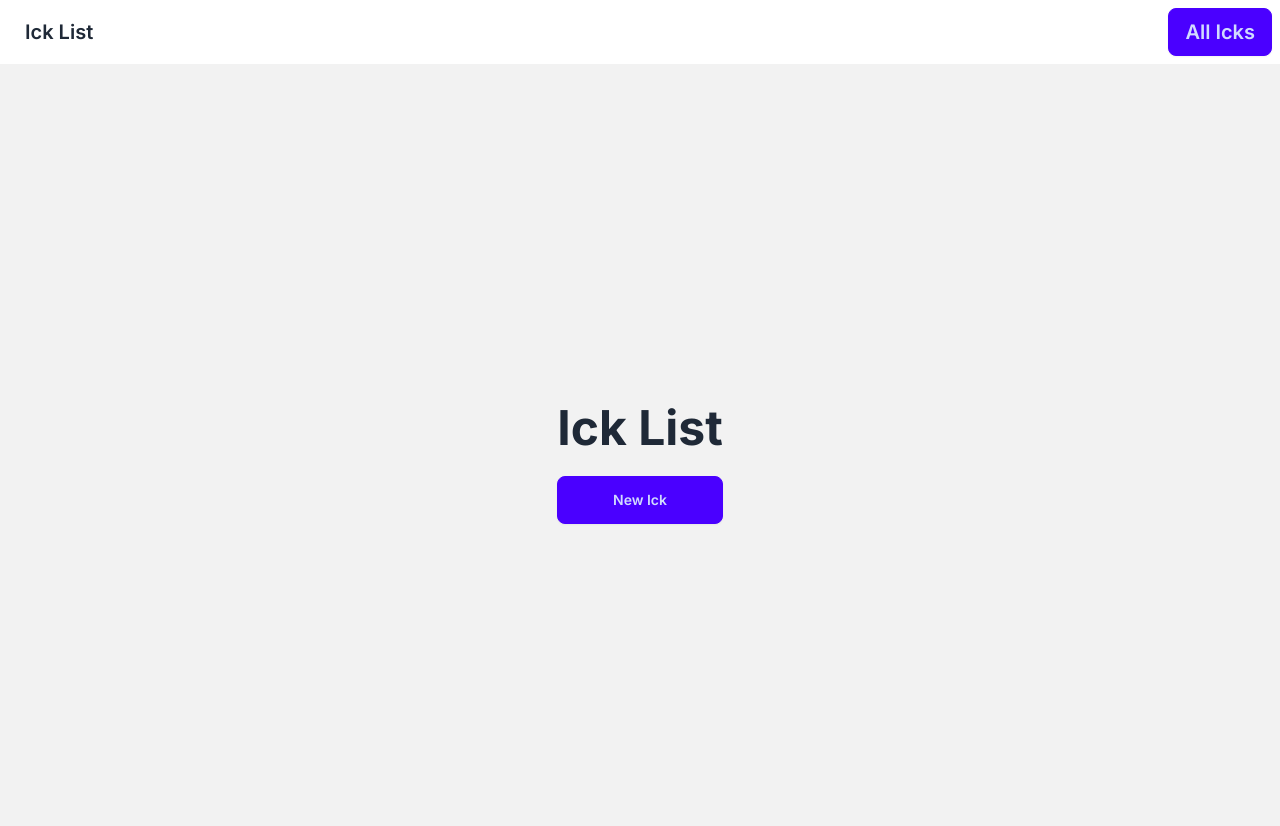
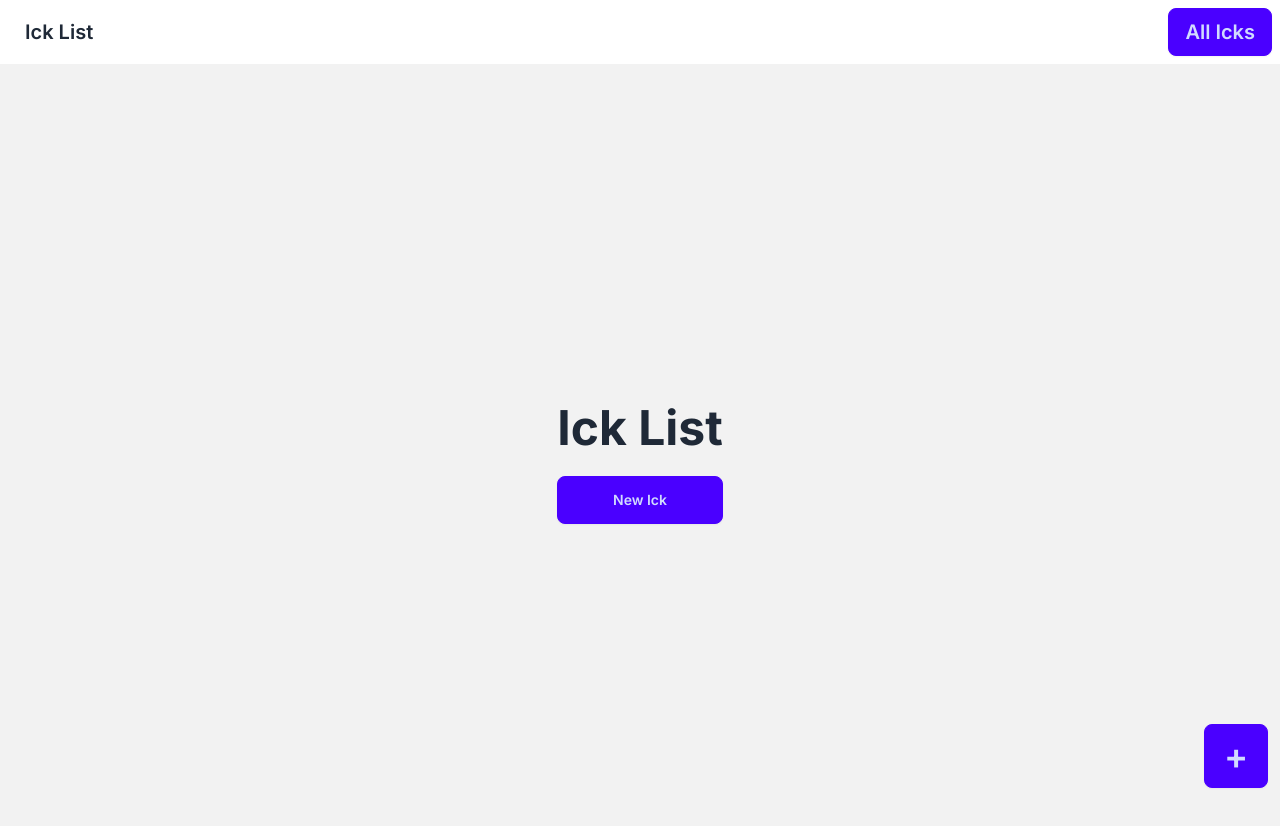
Before and after one commit to Hookyhook/ickList, a Next.js app in the folder Frontend/: page / in a window 1280 px wide. Shown: the top 826 px of the page. Built offline with nearby package versions, Linux system fonts and the light colour scheme; no server answers.

Commit message:
Added + ick button

```diff
--- a/Frontend/app/(pages)/layout.tsx
+++ b/Frontend/app/(pages)/layout.tsx
@@ -1,7 +1,13 @@
+'use client';
+
 import type { Metadata } from 'next';
 import { Inter } from 'next/font/google';
+
 import './globals.css';
+
 import { Navbar } from '@components';
+import { NewIckButton } from '@components';
+import { CreateIckModal } from '@components';
 
 const inter = Inter({ subsets: ['latin'] });
 
@@ -19,7 +25,10 @@ export default function RootLayout({
     <html lang="en">
       <body className={inter.className}>
         <Navbar></Navbar>
+
         {children}
+        <NewIckButton></NewIckButton>
+        <CreateIckModal></CreateIckModal>
       </body>
     </html>
   );
--- a/Frontend/app/(pages)/page.tsx
+++ b/Frontend/app/(pages)/page.tsx
@@ -1,6 +1,5 @@
 'use client';
 
-import { CreateIckModal } from '@components';
 import { StatDisplay } from '@components';
 
 import { openModal, getStat } from '@lib';
@@ -35,7 +34,6 @@ export default function Home() {
           </div>
         </div>
       </div>
-      <CreateIckModal></CreateIckModal>
     </>
   );
 }
--- /dev/null
+++ b/Frontend/app/components/NewIckButton.tsx
@@ -0,0 +1,14 @@
+'use client';
+
+import { openModal } from '@lib';
+
+export function NewIckButton() {
+  return (
+    <button
+      className="btn btn-square fixed bottom-3 right-3 btn-primary z-10 w-16 h-16 text-4xl"
+      onClick={openModal}
+    >
+      +
+    </button>
+  );
+}
--- a/Frontend/app/components/index.ts
+++ b/Frontend/app/components/index.ts
@@ -3,3 +3,5 @@ export * from './CreateIckModal';
 export * from './Navbar';
 
 export * from './StatDisplay';
+
+export * from './NewIckButton';
```
